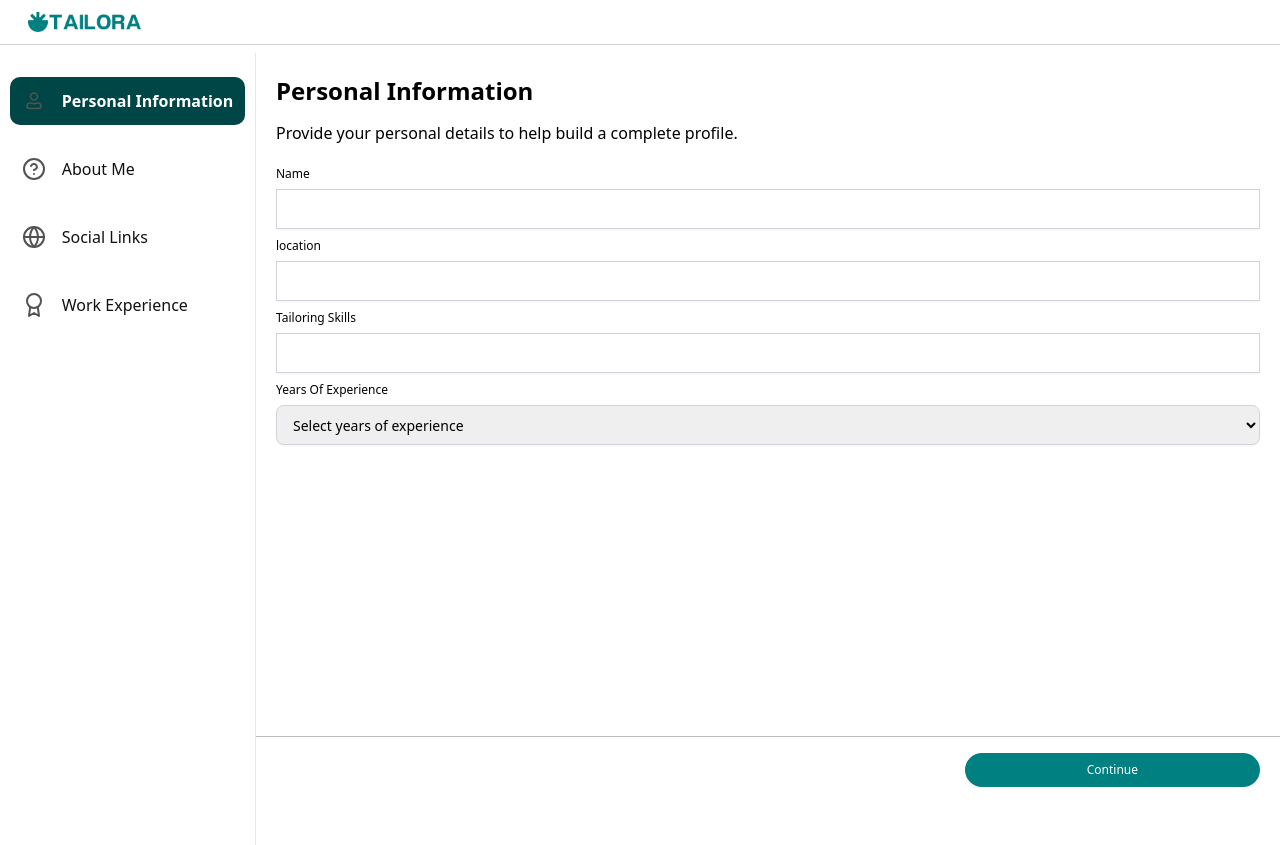
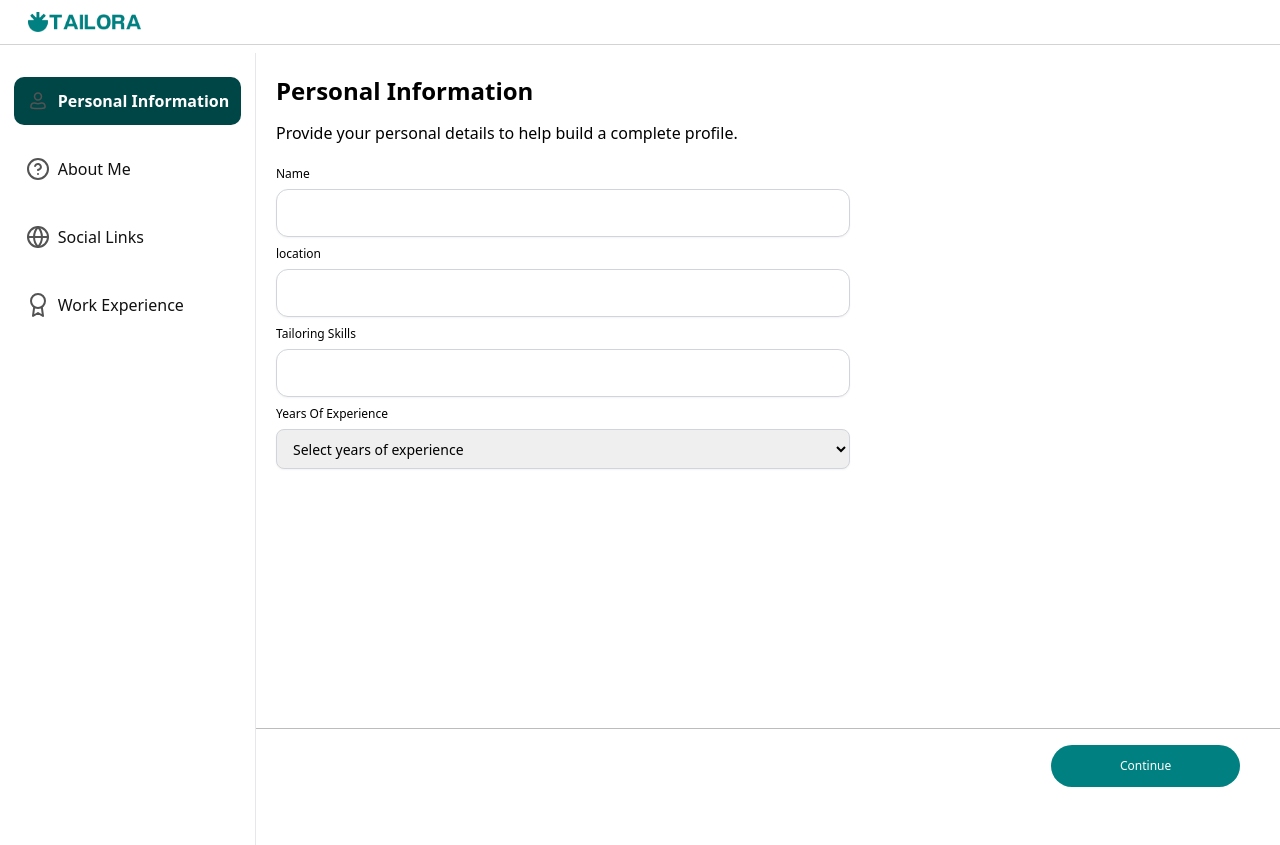
Before and after one commit to Theecypher/TailorWebApp, a React (Vite) app: page /profile-creation in a window 1280 px wide. Built offline with nearby package versions, Linux system fonts and the light colour scheme.

Commit message:
setup profile redux slice

```diff
--- a/src/Data/ProfileCreationData.tsx
+++ b/src/Data/ProfileCreationData.tsx
@@ -6,7 +6,7 @@ import help_circle from "../assets/svg/fi_help-circle.svg";
 export const ProfileCreationData = [
   {
     name: "personalInformation",
-    value: "personalInfo",
+    value: "personalInformation",
     label: "Personal Information",
     img: userlogo,
   },
--- a/src/pages-types/types.ts
+++ b/src/pages-types/types.ts
@@ -22,3 +22,9 @@ export type ProfileItem = {
   shower?: boolean;
   hasNestedRoutes?: boolean;
 };
+
+export type ProfileCreationList =
+  | "personalInformation"
+  | "aboutMe"
+  | "socialLinks"
+  | "workExperience";
--- /dev/null
+++ b/src/pages/onboarding/profileCreation/ProfileCreationField.tsx
@@ -0,0 +1,34 @@
+import type { FieldConfig } from "../../../shared/types";
+
+ export const PersonalInformationFields: FieldConfig[] = [
+    {
+      name: "name",
+      label: "Name",
+
+      type: "text",
+      required: true,
+    },
+    {
+      name: "location",
+
+      type: "text",
+      required: true,
+      label: "location",
+    },
+    {
+      name: "tailoringSkills",
+      label: "Tailoring Skills",
+      type: "text",
+    },
+    {
+      name: "yearsOfExperience",
+      label: "Years Of Experience",
+      type: "select",
+      options: [
+        {
+          label: "",
+          value: "",
+        },
+      ],
+    },
+  ];
--- a/src/pages/onboarding/profileCreation/ProfileCreationQuestions.tsx
+++ b/src/pages/onboarding/profileCreation/ProfileCreationQuestions.tsx
@@ -1,60 +1,18 @@
 import { useEffect, useMemo, useState } from "react";
-import DynamicForm, {
-  type FieldConfig,
-} from "../../../shared/dynamicForm/DynamicForm";
-
+import { type FieldConfig } from "../../../shared/dynamicForm/DynamicForm";
 import { generateYupSchema } from "../../../utils/YupSchema";
-import IsMobile from "../../../utils/lib/IsMobile";
-
-import { ProfileCreationData } from "../../../Data/ProfileCreationData";
+import ProfileCreationForm from "../../../shared/dynamicForm/ProfileCreationForm";
+import { useSelector } from "react-redux";
+import type { RootState } from "../../../store";
+import { PersonalInformationFields } from "./ProfileCreationField";
 
 const ProfileCreationQuestion = () => {
-  const [isMobile] = IsMobile();
-
   type PersonalInformationProps = {
     name: string;
     location: string;
     tailoringSKills: string;
     yearsOfExperience: string;
   };
-
-  type ViewProfileContextType = {
-    selectedType?: string;
-    setSelectedType?: (tab: string) => void;
-  };
-
-  const ProfileCreationFields: FieldConfig[] = [
-    {
-      name: "name",
-      label: "Name",
-
-      type: "text",
-      required: true,
-    },
-    {
-      name: "location",
-
-      type: "text",
-      required: true,
-      label: "location",
-    },
-    {
-      name: "tailoringSkills",
-      label: "Tailoring Skills",
-      type: "text",
-    },
-    {
-      name: "yearsOfExperience",
-      label: "Years Of Experience",
-      type: "select",
-      options: [
-        {
-          label: "",
-          value: "",
-        },
-      ],
-    },
-  ];
 
   const initialValues = useMemo<PersonalInformationProps>(
     () => ({
@@ -66,8 +24,8 @@ const ProfileCreationQuestion = () => {
     [],
   );
   const validationSchema = useMemo(
-    () => generateYupSchema(ProfileCreationFields),
-    [ProfileCreationFields],
+    () => generateYupSchema(PersonalInformationFields),
+    [PersonalInformationFields],
   );
   const handleSubmit = (values: typeof initialValues) => {
     console.log(values);
@@ -80,61 +38,41 @@ const ProfileCreationQuestion = () => {
     experience: string;
   }
 
-  const [selectedTab, setSelectedType] = useState("");
-  const [activeTab, setActiveTab] = useState("personalInfo");
+  const profileStep = useSelector(
+    (state: RootState) => state.profile.ProfileStep,
+  );
 
-  useEffect(() => {
-    setSelectedType?.(activeTab);
-  }, [activeTab, setSelectedType]);
+  console.log(profileStep);
 
   return (
-    <div className="lg:flex h-screen overflow-hidden">
-      {!isMobile && (
-        <div className="w-[20%] border-r flex justify-center py-6 mt-2">
-          <div>
-            <div className="flex flex-col gap-5">
-              {ProfileCreationData.map((link) => {
-                const isActive = activeTab === link.value;
-                return (
-                  <div
-                    key={link.value}
-                    onClick={() => setActiveTab(link.value)}
-                    className={`flex gap-4 items-center  transition-all duration-200 p-3 text-center ${isActive ? "bg-primary_active rounded-10 font-bold text-white" : "text-black"} `}
-                  >
-                    <img className="" src={link.img} alt="" />
-                    <h2>{link.label}</h2>
-                  </div>
-                );
-              })}
-            </div>
-          </div>
-        </div>
-      )}
-      <div className="flex flex-col gap-5 py-5 w-full relative md:my-10 lg:w-[80%] lg:mb-8 lg:mt-2">
-        <div className="flex flex-col gap-3 px-5">
-          <h2 className="text-24 font-bold">Personal Information</h2>
-
-          <p className="text-16">
-            Provide your personal details to help build a complete profile.
-          </p>
-        </div>
-
-        <div className="w-full">
-          <DynamicForm
-            fields={ProfileCreationFields}
+    <>
+      {profileStep === "personalInformation" && (
+        <ProfileCreationForm
+          fields={PersonalInformationFields}
           initialValues={initialValues}
           validationSchema={validationSchema}
           onSubmit={handleSubmit}
           submitText="Continue"
           formLayoutClassname="px-5"
           buttonClassName="text-white"
-            topBorderClassName="border-t px-5 border-border w-full px-2 py-4 absolute bottom-[-32%] lg:bottom-[10px]"
-            buttonWrapperClassName="md:w-[30%] md:justify-self-end"
-            layoutClassname="grid grid-row-6 gap-4 [&>*:last-child]:row-span-2"
+          title="Personal Information"
+          subTitle="Provide your personal details to help build a complete profile."
         />
-        </div>
-      </div>
-    </div>
+      )}
+      {profileStep === "aboutMe" && (
+        <ProfileCreationForm
+          fields={PersonalInformationFields}
+          initialValues={initialValues}
+          validationSchema={validationSchema}
+          onSubmit={handleSubmit}
+          submitText="Continue"
+          formLayoutClassname="px-5"
+          buttonClassName="text-white"
+          title="Personal Information"
+          subTitle="Provide your personal details to help build a complete profile."
+        />
+      )}
+    </>
   );
 };
 
--- a/src/shared/dynamicForm/DynamicForm.tsx
+++ b/src/shared/dynamicForm/DynamicForm.tsx
@@ -4,7 +4,6 @@ export type { FieldConfig } from "../types";
 import ShareWorkButton from "../button/ShareWorkBtn";
 import type { FieldConfig } from "../types";
 import Input from "../input/inputs";
-import { img } from "../../constant";
 import type { ReactNode } from "react";
 import SingleSelect from "../input/SIngleSelect";
 
--- /dev/null
+++ b/src/shared/dynamicForm/ProfileCreationForm.tsx
@@ -0,0 +1,191 @@
+import { Formik, Form, Field } from "formik";
+import * as Yup from "yup";
+export type { FieldConfig } from "../types";
+import ShareWorkButton from "../button/ShareWorkBtn";
+import type { FieldConfig } from "../types";
+import Input from "../input/inputs";
+import { useEffect, useState, type ReactNode } from "react";
+import SingleSelect from "../input/SIngleSelect";
+import { ProfileCreationData } from "../../Data/ProfileCreationData";
+import IsMobile from "../../utils/lib/IsMobile";
+import { useProjectService } from "../../services/projectService";
+import { useDispatch } from "react-redux";
+import { setValue } from "../../store/profileSlice";
+
+interface FormGeneratorProps<T> {
+  fields: FieldConfig[];
+  title: string;
+  subTitle: string;
+  initialValues: T;
+  validationSchema?: Yup.ObjectSchema<any>;
+  onSubmit: (values: T) => void | Promise<void>;
+  forgotPasswordLink?: boolean;
+  layoutClassname?: string;
+  formLayoutClassname?: string;
+  hideSubmit?: boolean;
+  buttonClassName?: string;
+  disabled?: boolean;
+  submitText?: string;
+  addIcon?: boolean;
+  noInputBorder?: boolean;
+  onAddClick?: () => void | Promise<void>;
+  children?: ReactNode;
+  buttonWrapperClassName?: string;
+  topBorderClassName?: string;
+}
+
+const ProfileCreationForm = <T extends Record<string, any>>({
+  fields,
+  initialValues,
+  validationSchema,
+  onSubmit,
+  hideSubmit = false,
+  submitText,
+  layoutClassname,
+  buttonClassName,
+  buttonWrapperClassName,
+  title = "Personal Information",
+  subTitle = "Provide your personal details to help build a complete profile.",
+  formLayoutClassname,
+}: FormGeneratorProps<T>) => {
+  const [isMobile] = IsMobile();
+  const [selectedTab, setSelectedType] = useState("");
+  const [activeTab, setActiveTab] = useState("personalInformation");
+  const dispatch = useDispatch();
+
+  useEffect(() => {
+    setSelectedType?.(activeTab);
+  }, [activeTab, setSelectedType]);
+
+  const handleProfileStepClick = (value: any) => {
+    const profileStep = value.trim();
+
+    console.log(profileStep);
+
+    dispatch(setValue(profileStep));
+
+    setActiveTab(value);
+  };
+
+  return (
+    <div className="lg:flex h-screen overflow-hidden">
+      {!isMobile && (
+        <div className="w-[20%] border-r flex justify-center py-6 mt-2">
+          <div>
+            <div className="flex flex-col gap-5">
+              {ProfileCreationData.map((link) => {
+                const isActive = activeTab === link.value;
+                return (
+                  <div
+                    key={link.value}
+                    onClick={() => handleProfileStepClick(link.value)}
+                    className={`flex gap-2 items-center  transition-all duration-200 p-3 text-center ${isActive ? "bg-primary_active rounded-10 font-bold text-white" : "text-black"} `}
+                  >
+                    <img className="" src={link.img} alt="" />
+                    <h2>{link.label}</h2>
+                  </div>
+                );
+              })}
+            </div>
+          </div>
+        </div>
+      )}
+
+      <div className="flex flex-col gap-5 py-5 w-full relative md:my-10 lg:w-[80%] lg:mb-8 lg:mt-2">
+        <div className="flex flex-col gap-3 px-5">
+          <h2 className="text-24 font-bold">{title}</h2>
+
+          <p className="text-16">{subTitle}</p>
+        </div>
+
+        <div className="w-full">
+          <Formik<T>
+            initialValues={initialValues}
+            validationSchema={validationSchema}
+            onSubmit={onSubmit}
+          >
+            {({ values, isSubmitting }) => (
+              <Form
+                className={`grid grid-row-6 gap-4 [&>*:last-child]:row-span-2 lg:w-[60%] ${layoutClassname}`}
+              >
+                <div className={formLayoutClassname}>
+                  {fields.map((field) => (
+                    <div
+                      key={field.name}
+                      className={
+                        field.fullWidth ? "col-span-1 md:col-span-2" : ""
+                      }
+                    >
+                      {field.type === "select" && (
+                        <SingleSelect
+                          name={field.name}
+                          label={field.label}
+                          options={field.options || []}
+                          disabled={field.disabled}
+                        />
+                      )}
+
+                      {field.type === "textarea" && (
+                        <Input
+                          name={field.name}
+                          label={field.label}
+                          placeholder={field.placeholder}
+                          rows={field.row}
+                          type="textarea"
+                          disabled={field.disabled}
+                        />
+                      )}
+
+                      {[
+                        "text",
+                        "email",
+                        "password",
+                        "number",
+                        "date",
+                        "tel",
+                      ].includes(field.type) && (
+                        <Input
+                          name={field.name}
+                          type={field.type as any}
+                          label={field.label}
+                          placeholder={field.placeholder}
+                          disabled={field.disabled}
+                        />
+                      )}
+                    </div>
+                  ))}
+                </div>
+
+                <div
+                  className={`border-t px-10 border-border w-full py-4 left-0 absolute bottom-[-32%] lg:bottom-[10px]`}
+                >
+                  {!hideSubmit && (
+                    <div
+                      className={`flex justify-center md:w-[20%] md:justify-self-end ${buttonWrapperClassName}`}
+                    >
+                      <ShareWorkButton
+                        type="submit"
+                        disabled={
+                          isSubmitting ||
+                          Object.values(values).every(
+                            (value) => value === "" || value == null,
+                          )
+                        }
+                        loading={isSubmitting}
+                        className={`hover:bg-hoverBtn px-6 py-3 rounded-14 transition w-full ${buttonClassName}`}
+                      >
+                        {submitText}
+                      </ShareWorkButton>
+                    </div>
+                  )}
+                </div>
+              </Form>
+            )}
+          </Formik>
+        </div>
+      </div>
+    </div>
+  );
+};
+
+export default ProfileCreationForm;
--- a/src/shared/input/inputs.tsx
+++ b/src/shared/input/inputs.tsx
@@ -106,7 +106,7 @@ const Input: React.FC<InputProps> = ({
           value={value !== undefined ? value : field.value}
           maxLength={maxLength}
           className={`
-            block w-full px-2 h-[40px] text-14 ${borderless ? "" : ""}
+            block w-full px-2 h-[40px] text-14 lg:h-12 rounded-12 ${borderless ? "" : ""}
               ${buttomBorder ? "border-b border-b-borderButton shadow-none" : "border shadow-sm"}
              font-light
             focus:outline-none focus:ring-2 focus:ring-blue-500 focus:border-blue-500
--- a/src/store/index.tsx
+++ b/src/store/index.tsx
@@ -3,10 +3,12 @@ import { persistStore, persistReducer } from "redux-persist";
 import storage from "redux-persist/lib/storage";
 import projectsReducer from "./projectSlice";
 import sectionReducer from "./SectionStore/SectionSlice";
+import profileReducer from "./profileSlice";
 
 const rootReducer = combineReducers({
   section: sectionReducer,
   projects: projectsReducer,
+  profile: profileReducer
 });
 
 const persistConfig = {
--- /dev/null
+++ b/src/store/profileSlice/index.tsx
@@ -0,0 +1,25 @@
+import { createSlice, type PayloadAction } from "@reduxjs/toolkit";
+import type { ProfileCreationList } from "../../pages-types/types";
+
+
+
+type ProfileConfig = {
+  ProfileStep: ProfileCreationList;
+};
+
+const initialState: ProfileConfig = {
+  ProfileStep: "personalInformation",
+};
+
+const ProfileSlice = createSlice({
+  name: "profile-creation",
+  initialState,
+  reducers: {
+    setValue: (state, action: PayloadAction<ProfileCreationList>) => {
+      state.ProfileStep = action.payload;
+    },
+  },
+});
+
+export const { setValue } = ProfileSlice.actions;
+export default ProfileSlice.reducer
```
Lines whose indentation alone changed are shown as unchanged.
